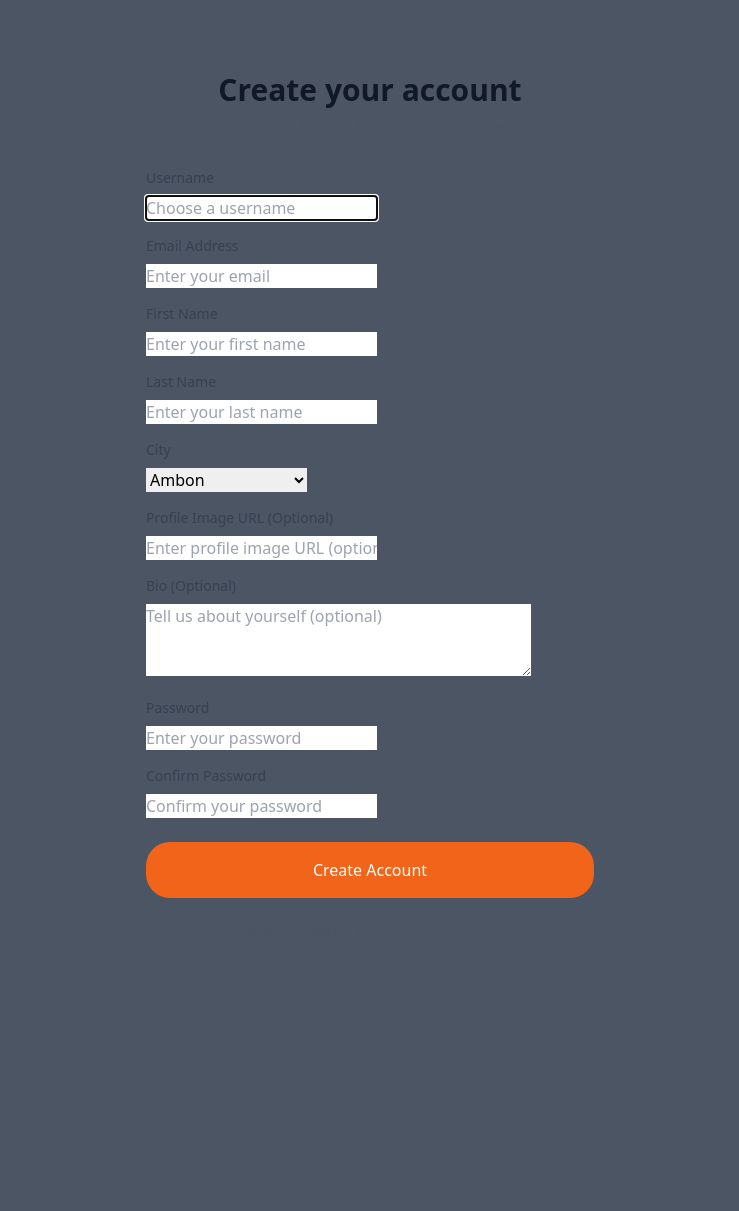
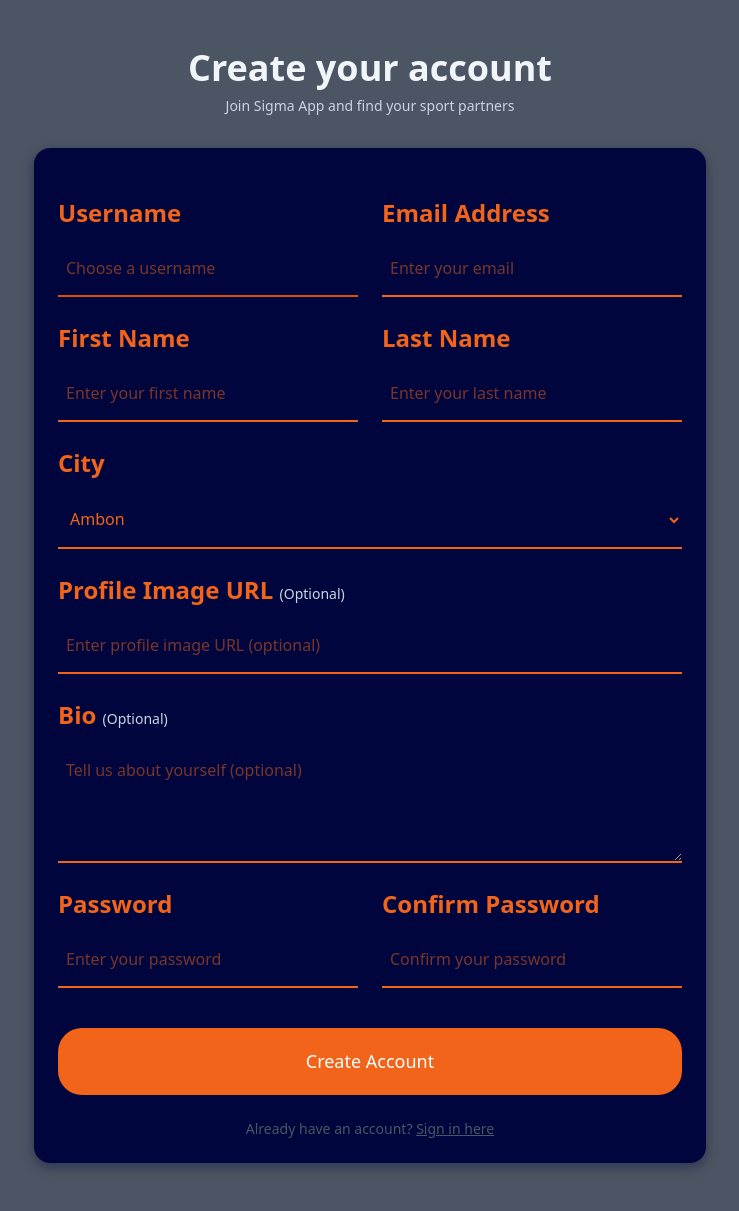
Before and after one commit to pbp-kelompok-e5/sigma-app, a Django app: page /auth/register/ in a window 1280 px wide. Shown: the whole page, without its empty margins (270-1009 px from the left). Before the commit the page ends 898 px from the top, so only its background shows below. Run offline with Django 5.2, Linux system fonts and the light colour scheme; some libraries are stand-ins or nearby versions.

Commit message:
feat(register): implement design system

```diff
--- a/authentication/templates/authentication/register.html
+++ b/authentication/templates/authentication/register.html
@@ -4,28 +4,31 @@
 
 {% block content %}
 <div class="min-h-screen flex items-center justify-center py-12 px-4 sm:px-6 lg:px-8">
-    <div class="max-w-md w-full space-y-8">
+    <div class="max-w-2xl w-full space-y-8">
+        <!-- Header -->
         <div>
-            <h2 class="mt-6 text-center text-3xl font-extrabold text-gray-900">
+            <h2 class="text-center text-4xl font-extrabold text-slate-100">
                 Create your account
             </h2>
-            <p class="mt-2 text-center text-sm text-gray-600">
+            <p class="mt-2 text-center text-sm text-slate-300">
                 Join Sigma App and find your sport partners
             </p>
         </div>
 
-        <form class="mt-8 space-y-6" method="post">
+        <!-- Registration Form Card -->
+        <div class="card-deep-sea">
+            <form method="post" class="space-y-6">
                 {% csrf_token %}
 
-            <div class="space-y-4">
+                <div class="grid grid-cols-1 md:grid-cols-2 gap-6">
                     <!-- Username -->
-                <div>
-                    <label for="{{ form.username.id_for_label }}" class="block text-sm font-medium text-gray-700 mb-2">
+                    <div class="input-group">
+                        <label for="{{ form.username.id_for_label }}" class="input-label">
                             Username
                         </label>
                         {{ form.username }}
                         {% if form.username.errors %}
-                        <div class="mt-1 text-sm text-red-600">
+                            <div class="error-message">
                                 {% for error in form.username.errors %}
                                     <p>{{ error }}</p>
                                 {% endfor %}
@@ -34,13 +37,13 @@
                     </div>
 
                     <!-- Email -->
-                <div>
-                    <label for="{{ form.email.id_for_label }}" class="block text-sm font-medium text-gray-700 mb-2">
+                    <div class="input-group">
+                        <label for="{{ form.email.id_for_label }}" class="input-label">
                             Email Address
                         </label>
                         {{ form.email }}
                         {% if form.email.errors %}
-                        <div class="mt-1 text-sm text-red-600">
+                            <div class="error-message">
                                 {% for error in form.email.errors %}
                                     <p>{{ error }}</p>
                                 {% endfor %}
@@ -49,13 +52,13 @@
                     </div>
 
                     <!-- First Name -->
-                <div>
-                    <label for="{{ form.first_name.id_for_label }}" class="block text-sm font-medium text-gray-700 mb-2">
+                    <div class="input-group">
+                        <label for="{{ form.first_name.id_for_label }}" class="input-label">
                             First Name
                         </label>
                         {{ form.first_name }}
                         {% if form.first_name.errors %}
-                        <div class="mt-1 text-sm text-red-600">
+                            <div class="error-message">
                                 {% for error in form.first_name.errors %}
                                     <p>{{ error }}</p>
                                 {% endfor %}
@@ -64,28 +67,29 @@
                     </div>
 
                     <!-- Last Name -->
-                <div>
-                    <label for="{{ form.last_name.id_for_label }}" class="block text-sm font-medium text-gray-700 mb-2">
+                    <div class="input-group">
+                        <label for="{{ form.last_name.id_for_label }}" class="input-label">
                             Last Name
                         </label>
                         {{ form.last_name }}
                         {% if form.last_name.errors %}
-                        <div class="mt-1 text-sm text-red-600">
+                            <div class="error-message">
                                 {% for error in form.last_name.errors %}
                                     <p>{{ error }}</p>
                                 {% endfor %}
                             </div>
                         {% endif %}
                     </div>
+                </div>
 
-                <!-- City -->
-                <div>
-                    <label for="{{ form.city.id_for_label }}" class="block text-sm font-medium text-gray-700 mb-2">
+                <!-- City (Full Width) -->
+                <div class="input-group">
+                    <label for="{{ form.city.id_for_label }}" class="input-label">
                         City
                     </label>
                     {{ form.city }}
                     {% if form.city.errors %}
-                        <div class="mt-1 text-sm text-red-600">
+                        <div class="error-message">
                             {% for error in form.city.errors %}
                                 <p>{{ error }}</p>
                             {% endfor %}
@@ -93,14 +97,14 @@
                     {% endif %}
                 </div>
 
-                <!-- Profile Image URL -->
-                <div>
-                    <label for="{{ form.profile_image_url.id_for_label }}" class="block text-sm font-medium text-gray-700 mb-2">
-                        Profile Image URL (Optional)
+                <!-- Profile Image URL (Full Width) -->
+                <div class="input-group">
+                    <label for="{{ form.profile_image_url.id_for_label }}" class="input-label">
+                        Profile Image URL <span class="text-sm text-slate-300 font-normal">(Optional)</span>
                     </label>
                     {{ form.profile_image_url }}
                     {% if form.profile_image_url.errors %}
-                        <div class="mt-1 text-sm text-red-600">
+                        <div class="error-message">
                             {% for error in form.profile_image_url.errors %}
                                 <p>{{ error }}</p>
                             {% endfor %}
@@ -108,14 +112,14 @@
                     {% endif %}
                 </div>
 
-                <!-- Bio -->
-                <div>
-                    <label for="{{ form.bio.id_for_label }}" class="block text-sm font-medium text-gray-700 mb-2">
-                        Bio (Optional)
+                <!-- Bio (Full Width) -->
+                <div class="input-group">
+                    <label for="{{ form.bio.id_for_label }}" class="input-label">
+                        Bio <span class="text-sm text-slate-300 font-normal">(Optional)</span>
                     </label>
                     {{ form.bio }}
                     {% if form.bio.errors %}
-                        <div class="mt-1 text-sm text-red-600">
+                        <div class="error-message">
                             {% for error in form.bio.errors %}
                                 <p>{{ error }}</p>
                             {% endfor %}
@@ -123,14 +127,15 @@
                     {% endif %}
                 </div>
 
+                <div class="grid grid-cols-1 md:grid-cols-2 gap-6">
                     <!-- Password -->
-                <div>
-                    <label for="{{ form.password1.id_for_label }}" class="block text-sm font-medium text-gray-700 mb-2">
+                    <div class="input-group">
+                        <label for="{{ form.password1.id_for_label }}" class="input-label">
                             Password
                         </label>
                         {{ form.password1 }}
                         {% if form.password1.errors %}
-                        <div class="mt-1 text-sm text-red-600">
+                            <div class="error-message">
                                 {% for error in form.password1.errors %}
                                     <p>{{ error }}</p>
                                 {% endfor %}
@@ -139,13 +144,13 @@
                     </div>
 
                     <!-- Confirm Password -->
-                <div>
-                    <label for="{{ form.password2.id_for_label }}" class="block text-sm font-medium text-gray-700 mb-2">
+                    <div class="input-group">
+                        <label for="{{ form.password2.id_for_label }}" class="input-label">
                             Confirm Password
                         </label>
                         {{ form.password2 }}
                         {% if form.password2.errors %}
-                        <div class="mt-1 text-sm text-red-600">
+                            <div class="error-message">
                                 {% for error in form.password2.errors %}
                                     <p>{{ error }}</p>
                                 {% endfor %}
@@ -154,16 +159,19 @@
                     </div>
                 </div>
 
-            <div>
-                <button type="submit" class="btn btn-full">
+                <!-- Submit Button -->
+                <div class="pt-4">
+                    <button type="submit" class="btn btn-full btn-lg">
                         Create Account
                     </button>
                 </div>
 
+                <!-- Sign In Link -->
                 <div class="text-center">
                     <p class="text-sm text-gray-600">
                         Already have an account?
-                    <a href="{% url 'authentication:login' %}" class="font-medium text-gray-600 hover:text-gray-800 underline">
+                        <a href="{% url 'authentication:login' %}"
+                           class="font-medium text-gray-600 hover:text-gray-800 underline">
                             Sign in here
                         </a>
                     </p>
@@ -171,4 +179,20 @@
             </form>
         </div>
     </div>
+</div>
+<script>
+    document.addEventListener('DOMContentLoaded', function() {
+        // Initialize Choices.js on the city select field
+        const citySelect = document.getElementById('{{ form.city.id_for_label }}');
+        if (citySelect) {
+            new Choices(citySelect, {
+                searchEnabled: true,
+                itemSelectText: '',
+                searchPlaceholderValue: 'Search for a city...',
+                noResultsText: 'No cities found',
+                shouldSort: false
+            });
+        }
+    });
+</script>
 {% endblock %}
```
Lines whose indentation alone changed are shown as unchanged.
